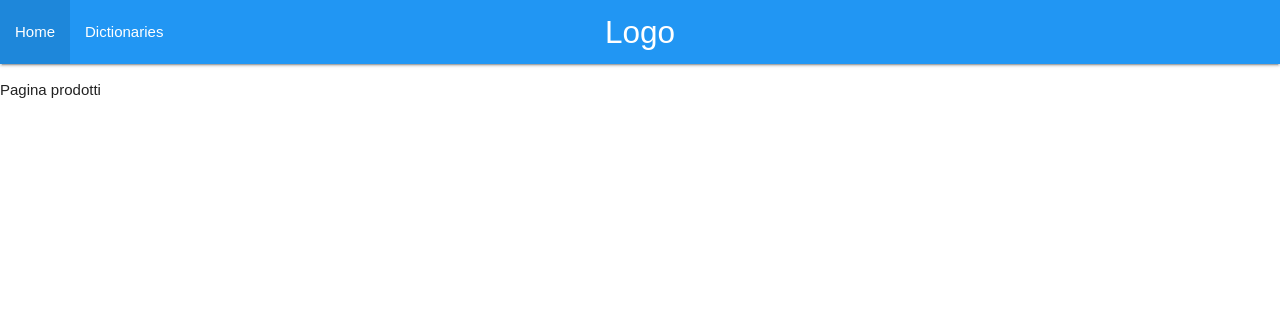
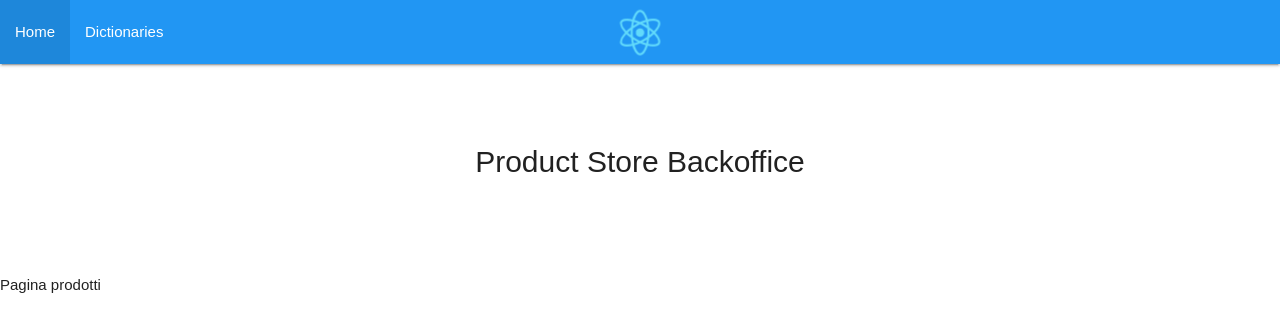
Before and after one commit to albertopiras/react-products-dictionary, a React (Create React App) app: page / in a window 1280 px wide. Shown: the top 332 px of the page. Built offline with nearby package versions, Linux system fonts and the light colour scheme.

Commit message:
minor changes

```diff
--- a/src/App.scss
+++ b/src/App.scss
@@ -1,27 +1,17 @@
 $base-color: #2196F3;
 
-.App {
-    text-align: center;
+
+/* ----- nav and logo ----*/
+.app-logo {
+    animation: App-logo-spin infinite 20s linear;
+    height: 55px;
 }
 
-.App-logo {
-    animation: App-logo-spin infinite 20s linear;
-    height: 80px;
-}
-
-.App-header {
-    background-color: #222;
-    height: 200px;
-    padding: 20px;
-    color: white;
-}
-
-.App-title {
-    font-size: 1.5em;
-}
-
-.App-intro {
-    font-size: large;
+nav .brand-logo{
+    height: 100%;
+    vertical-align: middle;
+    display: flex;
+    align-items: center;
 }
 
 @keyframes App-logo-spin {
@@ -33,8 +23,26 @@ $base-color: #2196F3;
     }
 }
 
+nav{
+    background-color: $base-color;
+}
 
-/* --------  Add Friend ---------- */
+nav ul li>a.active {
+    background-color: rgba(0,0,0,0.1);
+}
+
+
+
+/* Modals */
+.modal-title{
+    text-transform: uppercase;
+}
+
+
+
+// other
+
+/* --------  Add  ---------- */
 
 #plusButton {
     position: fixed;
@@ -110,23 +118,3 @@ $base-color: #2196F3;
   color: #797979;
   font-size: 1.5rem;
 }
-
-
-/* ------ */
-
-
-/* Modals */
-.modal-title{
-    text-transform: uppercase;
-}
-
-
-
-/* navbar */
-nav{
-    background-color: $base-color;
-}
-
-nav ul li>a.active {
-    background-color: rgba(0,0,0,0.1);
-}
--- a/src/App.tsx
+++ b/src/App.tsx
@@ -1,10 +1,11 @@
 import React, { PureComponent } from 'react';
 import './App.scss';
 import { createBrowserHistory } from "history";
+import logo from './logo.svg';
 
 import { Route, NavLink, BrowserRouter } from 'react-router-dom';
 import DictionariesPage from 'components/pages/DictionariesPage';
-import ProductsPage from 'components/pages/ProductsPage';
+import HomePage from 'components/pages/HomePage';
 
 const history = createBrowserHistory();
 class App extends PureComponent {
@@ -19,15 +20,14 @@ class App extends PureComponent {
       <BrowserRouter>
         <nav>
           <div className="nav-wrapper">
-            <a href="#!" className="brand-logo center">Logo</a>
-            <ul className="left hide-on-med-and-down">
+            <a href="#!" className="brand-logo center"><img src={logo} className="app-logo" alt="logo" /></a>
+            <ul className="left">
               <li><NavLink exact={true} activeClassName='active' to='/'>Home</NavLink></li>
               <li><NavLink exact={true} activeClassName='active' to='/dictionaries'>Dictionaries</NavLink></li>
             </ul>
           </div>
         </nav>
-
-        <Route exact path="/" component={ProductsPage} />
+        <Route exact path="/" component={HomePage} />
         <Route path="/dictionaries" component={DictionariesPage} />
       </BrowserRouter>
     );
--- /dev/null
+++ b/src/components/pages/HomePage.scss
@@ -0,0 +1,6 @@
+
+.home-page-title{
+    font-size: 2rem;
+    text-align: center;
+    padding: 5rem 2rem;
+}
--- /dev/null
+++ b/src/components/pages/HomePage.tsx
@@ -0,0 +1,24 @@
+
+import React, { Component, Fragment } from 'react';
+import './HomePage.scss';
+
+class HomePage extends Component {
+
+
+    state = {
+        pageTitle: 'Product Store Backoffice'
+    }
+
+    render() {
+        return (
+            <Fragment>
+                <div className="home-page-title">{this.state.pageTitle}</div>
+                <p>Pagina prodotti</p>
+            </Fragment>
+        )
+    }
+
+}
+
+
+export default HomePage;
--- a/src/components/pages/ProductsPage.tsx
+++ /dev/null
@@ -1,14 +0,0 @@
-import React, { Component} from 'react';
-
-class ProductsPage extends Component {
-
-    render() {
-        return (
-            <p>Pagina prodotti</p>
-        )
-    }
-
-}
-
-
-export default ProductsPage;
```
